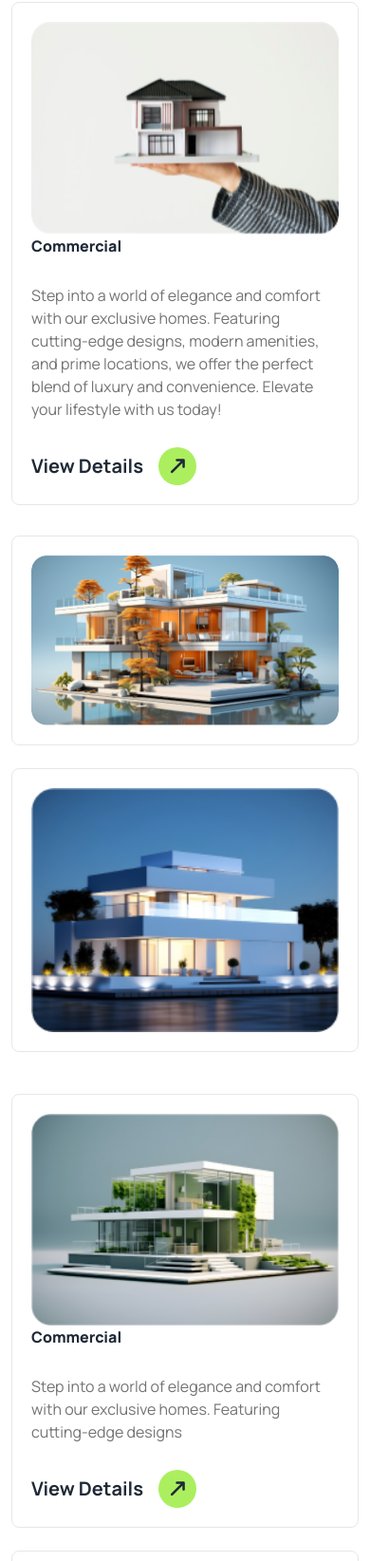
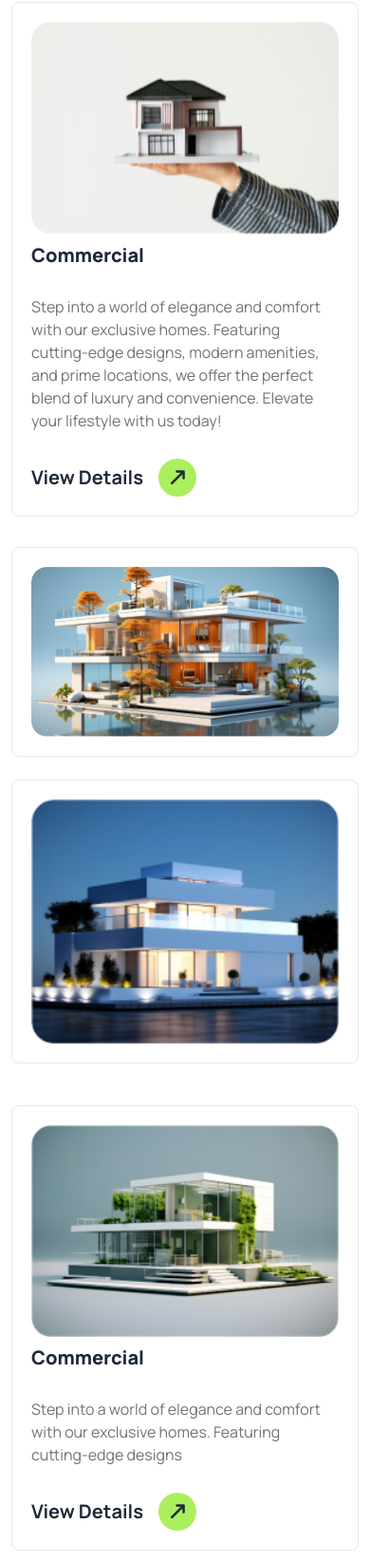
Before and after one commit to MizanurRahman5/A3-Rinterio-Website, a plain HTML site: page index.html in a window 390 px wide. Shown: the part 4442-6086 px from the top of the page at 95% size. Drawn offline with nearby package versions, Linux system fonts and the light colour scheme.

Commit message:
this is a final commit

```diff
--- a/index.html
+++ b/index.html
@@ -151,7 +151,7 @@
           A modern living room with sleek furniture, bold artwork, and a mix of textures. The space balances comfort and style with neutral colors, natural light, and thoughtfully placed greenery..
           </p>
           <button
-            class="btn border-[#ABEF5F] text-xl font-bold py-1 px-3 bg-[#D4F6AE] rounded-full"
+            class="btn border-[#ABEF5F] max-sm:w-full text-xl font-bold py-1 px-3 bg-[#D4F6AE] rounded-full"
           >
             View Details
             <i
@@ -337,7 +337,7 @@
                   <img class="w-[100%] md:h-[240px] lg:h-[254px] object-cover rounded-2xl" src="assets/img1.png" alt="" />
                 </div>
                 <div class="space-y-7">
-                  <h1 class="lg:text-2xl font-extrabold">Commercial</h1>
+                  <h1 class="lg:text-2xl max-sm:text-xl pt-2 font-extrabold">Commercial</h1>
                   <p class="text-extra text-[16px] lg:leading-7">
                     Step into a world of elegance and comfort with our exclusive homes. Featuring cutting-edge designs, modern amenities, and prime locations, we offer the perfect blend of luxury and convenience. Elevate your lifestyle with us today!
                   </p>
@@ -370,7 +370,7 @@
                     <img class="w-[100%] lg:h-[255px]"  src="assets/img4.png" alt="" />
                   </div>
                   <div class="space-y-7 flex-1">
-                    <h1 class="lg:text-2xl font-extrabold">Commercial</h1>
+                    <h1 class="lg:text-2xl max-sm:text-xl pt-2 font-extrabold">Commercial</h1>
                     <p class="text-extra text-[16px] lg:leading-7">
                       Step into a world of elegance and comfort with our exclusive homes. Featuring cutting-edge designs
                     </p>
```
